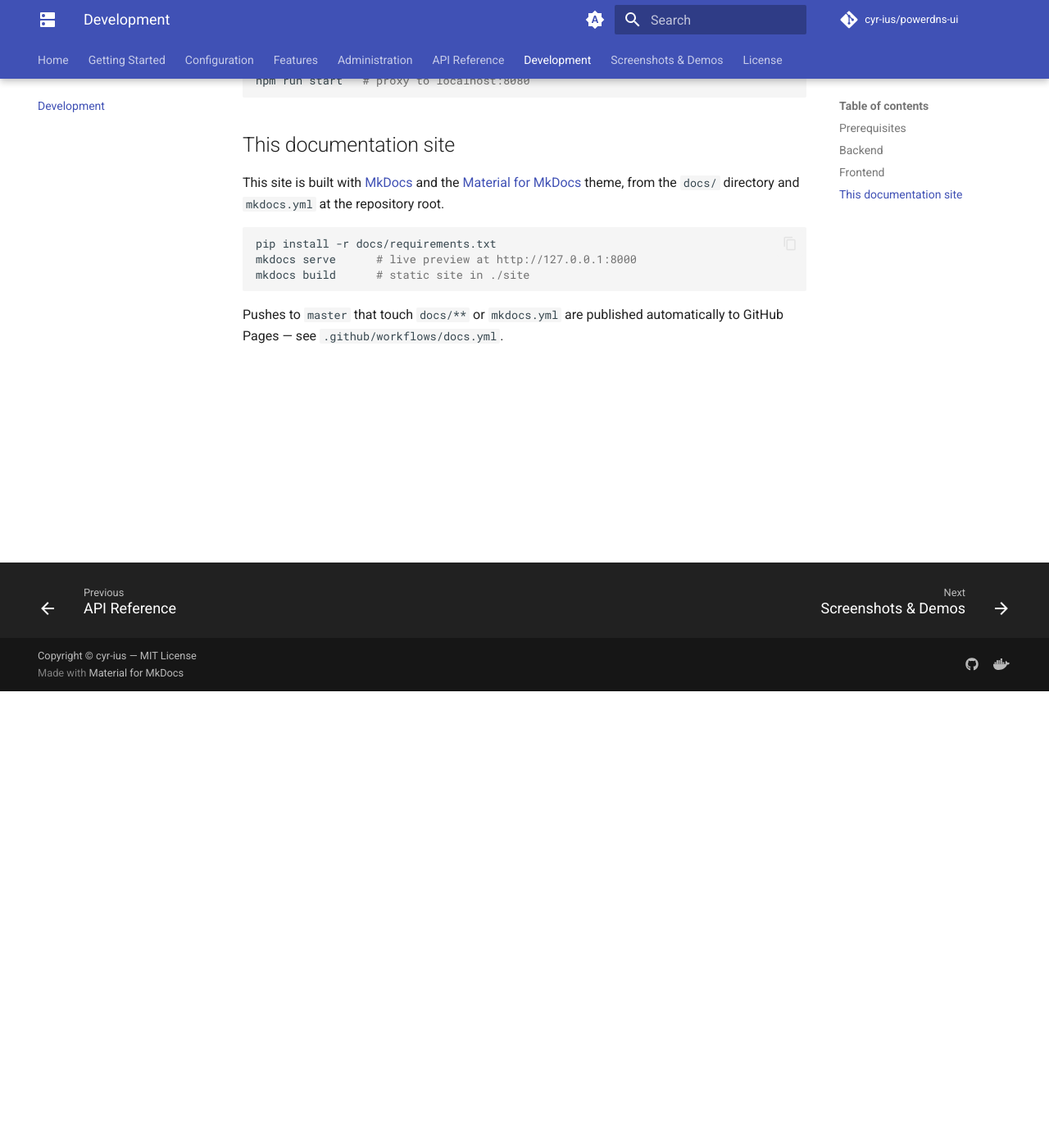
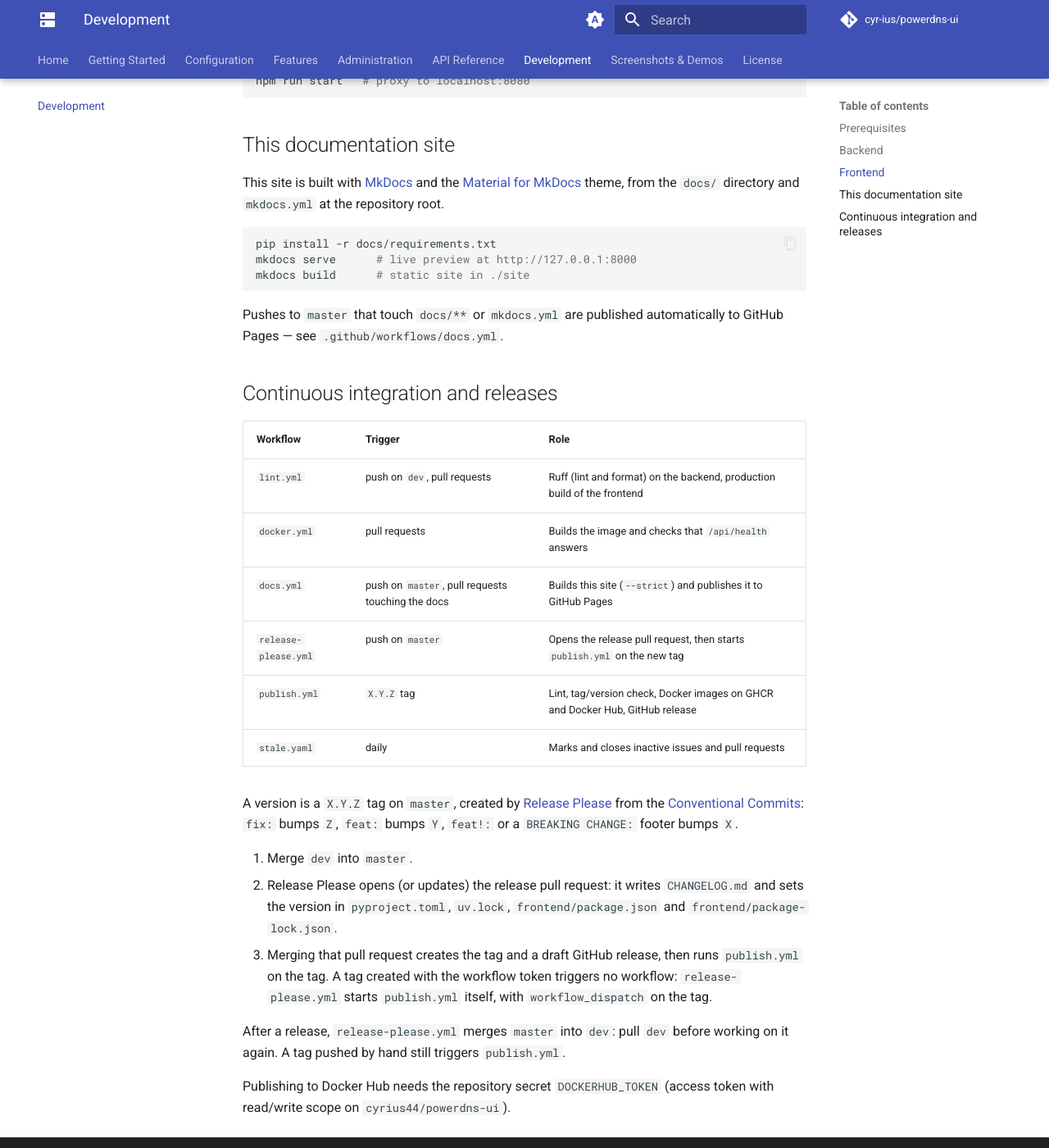
Before and after one commit to cyr-ius/powerdns-ui, an MkDocs documentation site: the page built from docs/development.md, in a window 1280 px wide and 1400 px high, scrolled down 557 px. Shown: the whole window at 82% size. Built offline with MkDocs 1.6.1 and Material for MkDocs 9.7.7, drawn with Linux system fonts in a browser that asks for light colours; comment, search, counter and statistics services are not loaded.

Commit message:
ci: set up Release Please and align workflows with security-review
- release-please.yml: release PR on master, dispatch of publish.yml on the
  new tag, merge of master back into dev
- publish.yml: lint, tag/version check, Docker images (docker.yml) and
  GitHub release (release.yml)
- docker.yml: image build and /api/health smoke test on every PR, push to
  GHCR and Docker Hub when called
- lint.yml: ruff on the backend and frontend build
- docs.yml: build check on PRs, uv instead of pip
- stale.yaml added; ci.yml, create-release.yml, docker-publish.yml and
  scripts/release.sh removed
- actions pinned by SHA, minimal permissions, no persisted credentials
- dependabot targets dev, fixes the uv directory, adds docker ecosystems
- project version set to 2.3.3, the latest tag

Co-Authored-By: Claude Opus 5.5 <noreply@anthropic.com>

````diff
--- a/docs/development.md
+++ b/docs/development.md
@@ -32,3 +32,24 @@ mkdocs build      # static site in ./site
 ```
 
 Pushes to `master` that touch `docs/**` or `mkdocs.yml` are published automatically to GitHub Pages — see `.github/workflows/docs.yml`.
+
+## Continuous integration and releases
+
+| Workflow | Trigger | Role |
+| --- | --- | --- |
+| `lint.yml` | push on `dev`, pull requests | Ruff (lint and format) on the backend, production build of the frontend |
+| `docker.yml` | pull requests | Builds the image and checks that `/api/health` answers |
+| `docs.yml` | push on `master`, pull requests touching the docs | Builds this site (`--strict`) and publishes it to GitHub Pages |
+| `release-please.yml` | push on `master` | Opens the release pull request, then starts `publish.yml` on the new tag |
+| `publish.yml` | `X.Y.Z` tag | Lint, tag/version check, Docker images on GHCR and Docker Hub, GitHub release |
+| `stale.yaml` | daily | Marks and closes inactive issues and pull requests |
+
+A version is a `X.Y.Z` tag on `master`, created by [Release Please](https://github.com/googleapis/release-please) from the [Conventional Commits](https://www.conventionalcommits.org/): `fix:` bumps `Z`, `feat:` bumps `Y`, `feat!:` or a `BREAKING CHANGE:` footer bumps `X`.
+
+1. Merge `dev` into `master`.
+2. Release Please opens (or updates) the release pull request: it writes `CHANGELOG.md` and sets the version in `pyproject.toml`, `uv.lock`, `frontend/package.json` and `frontend/package-lock.json`.
+3. Merging that pull request creates the tag and a draft GitHub release, then runs `publish.yml` on the tag. A tag created with the workflow token triggers no workflow: `release-please.yml` starts `publish.yml` itself, with `workflow_dispatch` on the tag.
+
+After a release, `release-please.yml` merges `master` into `dev`: pull `dev` before working on it again. A tag pushed by hand still triggers `publish.yml`.
+
+Publishing to Docker Hub needs the repository secret `DOCKERHUB_TOKEN` (access token with read/write scope on `cyrius44/powerdns-ui`).
--- a/pyproject.toml
+++ b/pyproject.toml
@@ -5,7 +5,7 @@ build-backend = "setuptools.build_meta"
 
 [project]
 name = "app"
-version = "0.1.0"
+version = "2.3.3"
 description = "PowerDNS UI"
 readme = "README.md"
 license = "MIT"
````
Also changed, not shown: AGENTS.md (+15 -5 lines), README.md (+1 -1 lines), release-please-config.json (added, +34 -0 lines), .release-please-manifest.json (added), 13 other files.
